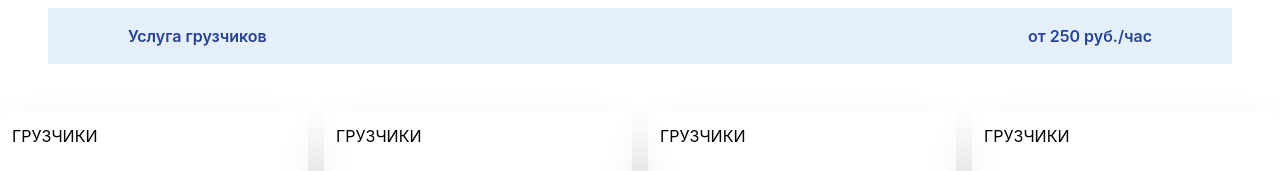
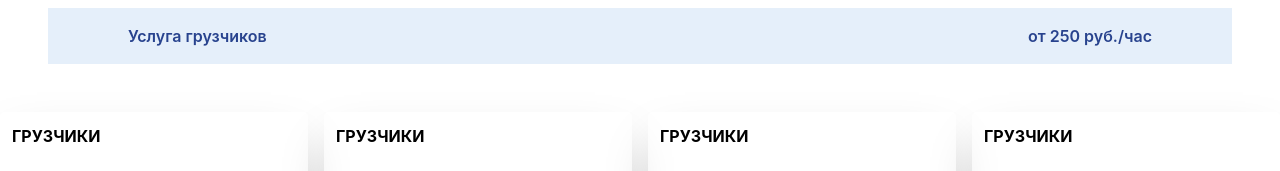
Before and after one commit to FarhodNomonov/Movers, a React (Create React App) app: page / in a window 1280 px wide. Shown: the part 1220-1391 px from the top of the page. Built offline with nearby package versions, Linux system fonts and the light colour scheme.

Commit message:
update Cards.js, src/components/home/intro/index.js, Moving.js and src/components/works/index.js

```diff
--- a/src/components/cards/Cards.js
+++ b/src/components/cards/Cards.js
@@ -10,7 +10,7 @@ const Cards = () => {
       <div className="container mx-auto">
         <div className="grid grid-cols-4 gap-4  ">
           <div className=" h-60 rounded-[5px] relative p-3 hover:bg-[#0061cc1a] cursor-pointer shadow-2xl -shadow-gray-200">
-            <h1>ГРУЗЧИКИ</h1>
+            <h1 className="font-bold">ГРУЗЧИКИ</h1>
             <div className=" w-40 bg-blue-700 h-20 -skew-x-6 absolute left-10 top-20 rounded-[5px]">
               <img
                 className="skew-x-6 relative left-20 w-100 h-30 -top-6"
@@ -20,7 +20,7 @@ const Cards = () => {
             </div>
           </div>
           <div className=" h-60 rounded-[5px] relative p-3 hover:bg-[#0061cc1a] cursor-pointer shadow-2xl -shadow-gray-200">
-            <h1>ГРУЗЧИКИ</h1>
+            <h1 className="font-bold">ГРУЗЧИКИ</h1>
             <div className=" w-40 bg-blue-700 h-20 -skew-x-6 absolute left-10 top-20 rounded-[5px]">
               <img
                 className="skew-x-6 relative left-20 w-100 h-30 -top-6"
@@ -30,7 +30,7 @@ const Cards = () => {
             </div>
           </div>
           <div className=" h-60 rounded-[5px] relative p-3 hover:bg-[#0061cc1a] cursor-pointer shadow-2xl -shadow-gray-200">
-            <h1>ГРУЗЧИКИ</h1>
+            <h1 className="font-bold">ГРУЗЧИКИ</h1>
             <div className=" w-40 bg-blue-700 h-20 -skew-x-6 absolute left-10 top-20 rounded-[5px]">
               <img
                 className="skew-x-6 relative left-20 w-100 h-30 -top-6"
@@ -40,7 +40,7 @@ const Cards = () => {
             </div>
           </div>
           <div className=" h-60 rounded-[5px] relative p-3 hover:bg-[#0061cc1a] cursor-pointer shadow-2xl -shadow-gray-200">
-            <h1>ГРУЗЧИКИ</h1>
+            <h1 className="font-bold">ГРУЗЧИКИ</h1>
             <div className=" w-40 bg-blue-700 h-20 -skew-x-6 absolute left-10 top-20 rounded-[5px]">
               <img
                 className="skew-x-6 relative left-20 w-100 h-30 -top-6"
--- a/src/components/home/intro/index.js
+++ b/src/components/home/intro/index.js
@@ -9,7 +9,7 @@ function Intro() {
           className="hidden w-full md:block md:w-auto"
           id="navbar-multi-level"
         >
-          <ul className="flex flex-col p-4 mt-4 bg-gray-50 rounded-lg border border-gray-100 md:flex-row md:space-x-8 md:mt-0 md:text-sm md:font-medium md:border-0 ">
+          <ul className="flex flex-col p-4 mt-4 bg-gray-50 rounded-lg border border-gray-100 md:flex-row md:space-x-8 md:mt-0 md:text-sm md:font-medium md:border-0 font-medium">
             <li>
               <Link to="/">Главная</Link>
             </li>
--- a/src/components/moving-services/Moving.js
+++ b/src/components/moving-services/Moving.js
@@ -55,7 +55,7 @@ function Moving() {
             </div>
             <button
               type="button"
-              class="text-white py-[17px] bg-blue-700 hover:bg-blue-800 focus:ring-4 focus:ring-blue-300 font-medium rounded-lg text-sm px-8 py-3.8 w-full p-2.5  mr-2 mb-2 dark:bg-blue-600 dark:hover:bg-blue-700 focus:outline-none dark:focus:ring-blue-800"
+              class="text-white font-medium text-[22px] py-[17px] bg-blue-700 hover:bg-blue-800 focus:ring-4 focus:ring-blue-300 font-medium rounded-lg text-sm px-8 py-3.8 w-full p-2.5  mr-2 mb-2 dark:bg-blue-600 dark:hover:bg-blue-700 focus:outline-none dark:focus:ring-blue-800"
             >
               Заказать звонок
             </button>
--- a/src/components/works/index.js
+++ b/src/components/works/index.js
@@ -82,7 +82,7 @@ function Works() {
             </label>
             <button
               type="button"
-              class="text-white mt-3 ml-6 py-[17px] bg-blue-700 hover:bg-blue-800 focus:ring-4 focus:ring-blue-300 font-medium rounded-lg text-sm px-8 py-3.8 w-[340px] p-2.5  mr-2 mb-2 dark:bg-blue-600 dark:hover:bg-blue-700 focus:outline-none dark:focus:ring-blue-800"
+              class="font-medium text-[22px] text-white mt-3 ml-6 py-[17px] bg-blue-700 hover:bg-blue-800 focus:ring-4 focus:ring-blue-300 font-medium rounded-lg text-sm px-8 py-3.8 w-[340px] p-2.5  mr-2 mb-2 dark:bg-blue-600 dark:hover:bg-blue-700 focus:outline-none dark:focus:ring-blue-800"
             >
               Заказать звонок
             </button>
```
